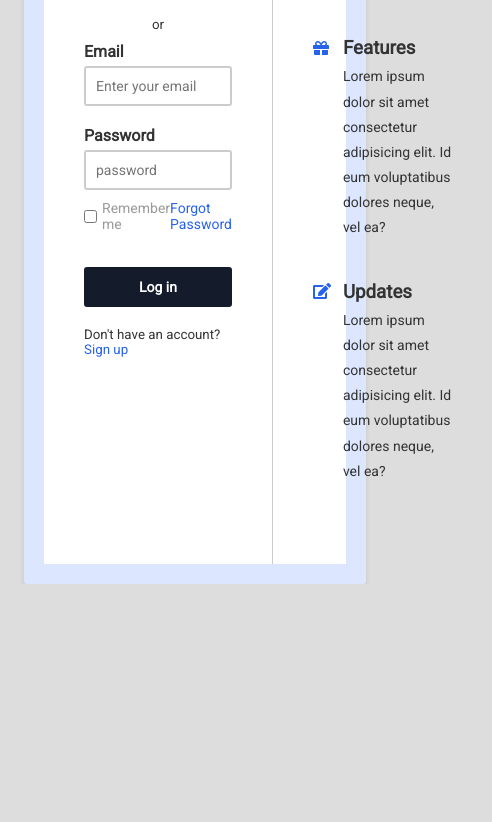
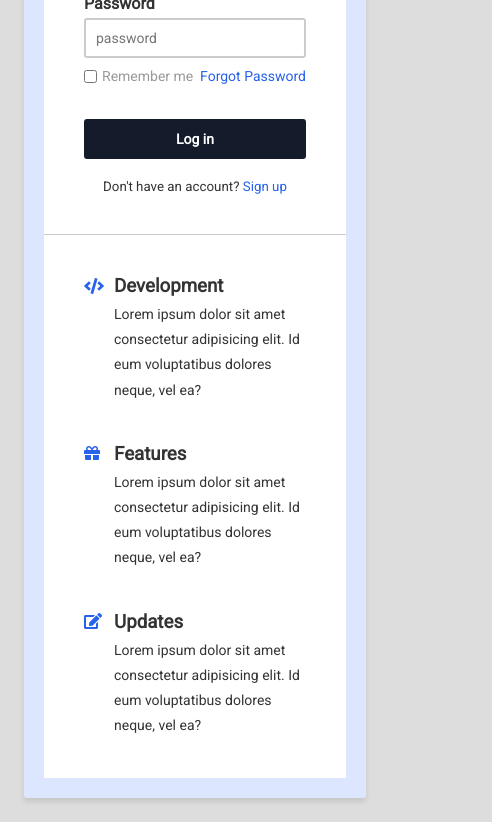
Before and after one commit to raop155/login-form-template, a plain HTML site: page index.html in a window 390 px wide. Shown: the part 283-1105 px from the top of the page, 492 px wide, since content can reach past the window. Before the commit the page ends 867 px from the top, so only its background shows below. Drawn offline with Linux system fonts and the light colour scheme.

Commit message:
Add media queries

```diff
--- a/styles.css
+++ b/styles.css
@@ -13,7 +13,7 @@ body {
   display: flex;
   align-items: center;
   justify-content: center;
-  height: 100vh;
+  min-height: 100vh;
   padding: 1.5rem;
 }
 
@@ -138,3 +138,26 @@ input:not([type='checkbox']) {
   line-height: 1.8;
   margin: 5px 0;
 }
+
+/* Media Queries */
+
+@media (max-width: 768px) {
+  body {
+    align-items: start;
+    justify-content: start;
+  }
+
+  .container {
+    flex-direction: column;
+  }
+
+  form {
+    border: none;
+    border-bottom: 1px solid #ccc;
+  }
+
+  .features {
+    padding-top: 0;
+    padding-bottom: 0;
+  }
+}
```
